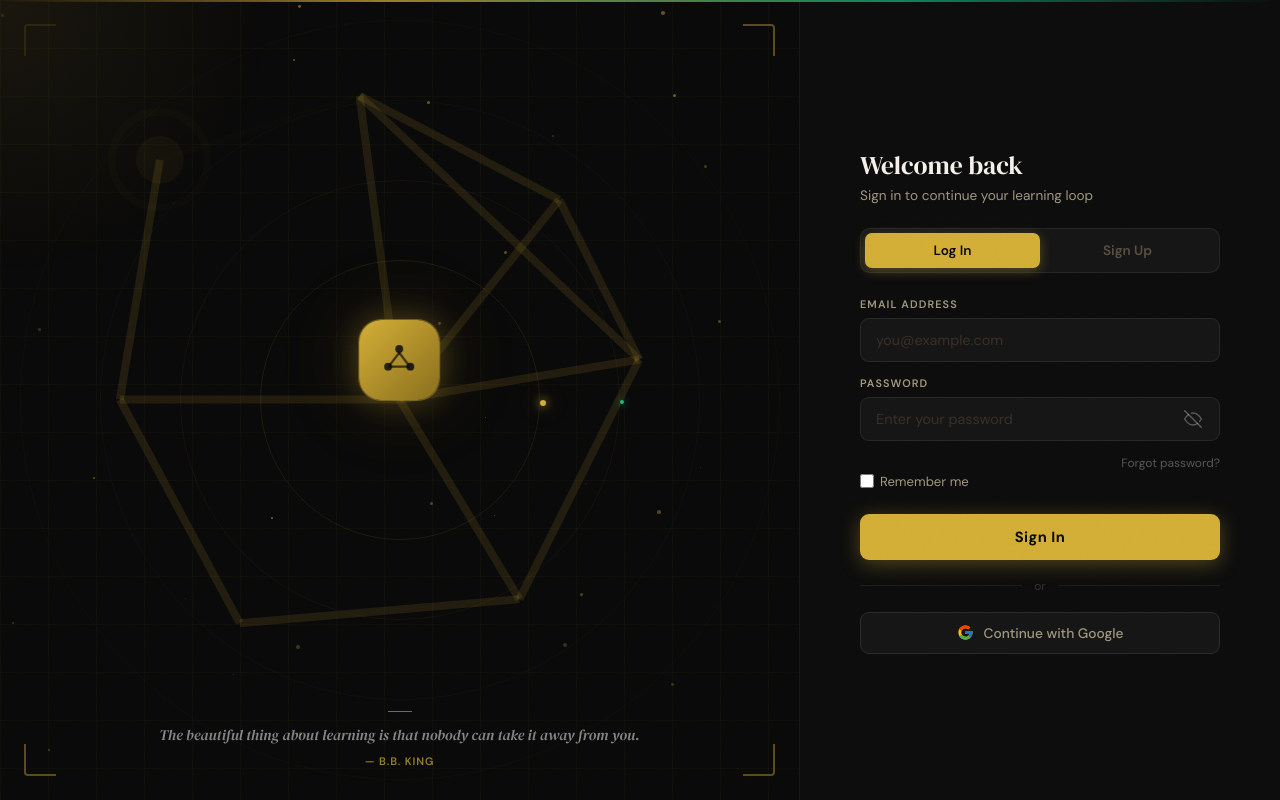
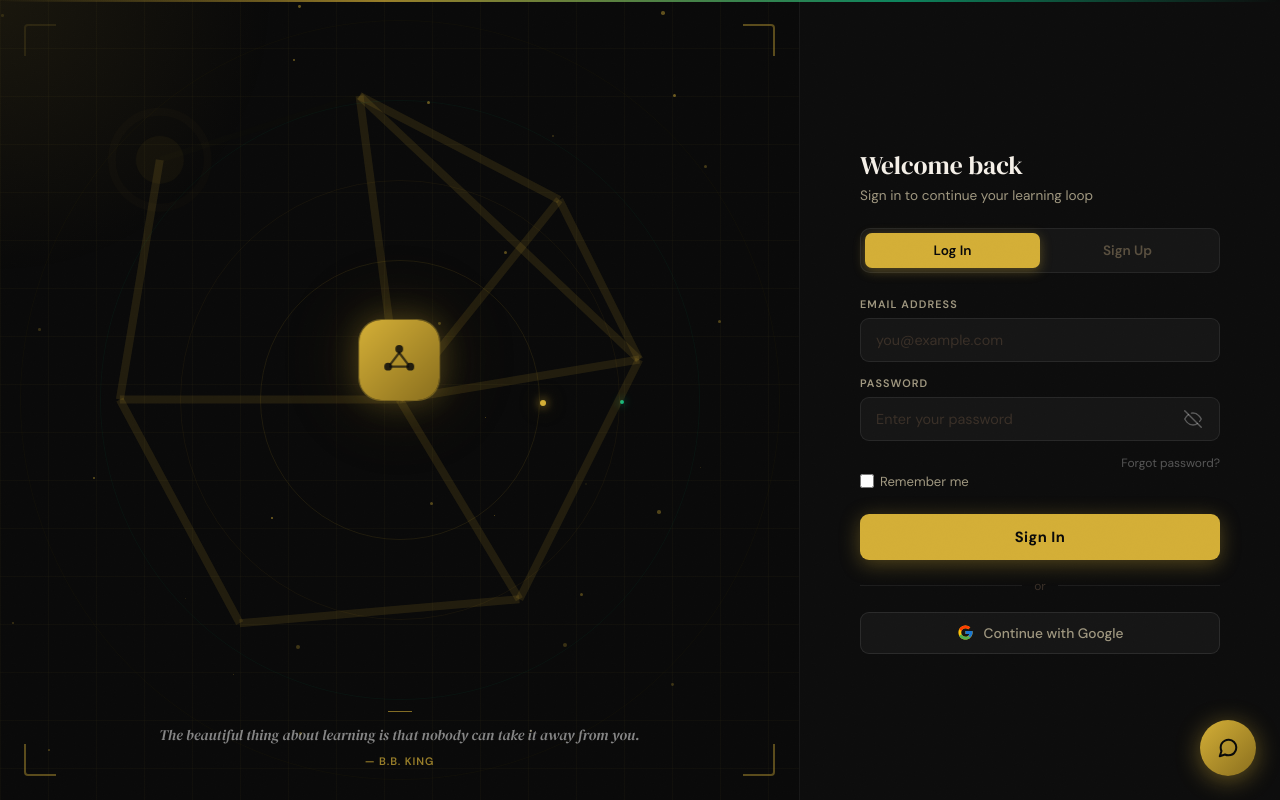
Before and after one commit to Vignesh132006/Neuroloop, a React (Vite) app in the folder client/: page /login in a window 1280 px wide. Built offline with nearby package versions, Linux system fonts and the light colour scheme.

Commit message:
feat(client): integrate SupportWidget globally at the root app level

```diff
--- a/client/src/App.jsx
+++ b/client/src/App.jsx
@@ -1,6 +1,7 @@
 import { BrowserRouter, Routes, Route, Navigate } from "react-router-dom"
 import { AuthProvider } from "./context/AuthContext"
 import PrivateRoute from "./components/PrivateRoute"
+import SupportWidget from "./components/SupportWidget"
 import "./index.css"
 
 import Login     from "./pages/Login"
@@ -37,6 +38,7 @@ export default function App() {
           {/* Redirect */}
           <Route path="*" element={<Navigate to="/dashboard" replace />} />
         </Routes>
+        <SupportWidget />
       </AuthProvider>
     </BrowserRouter>
   )
```
